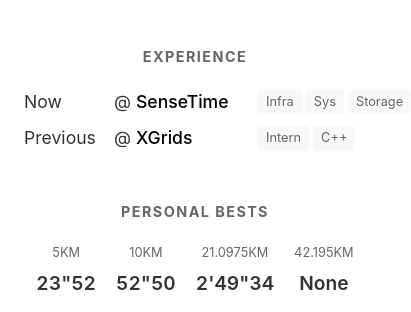
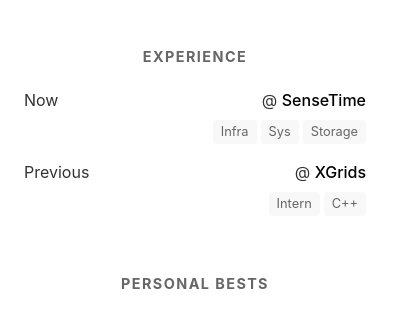
Before and after one commit to jujimeizuo/jujimeizuo, a plain HTML site: page index.html in a window 390 px wide. Shown: the part 342-654 px from the top of the page, 411 px wide, since content can reach past the window. Drawn offline with Linux system fonts and the light colour scheme.

Commit message:
Update styles for work labels and responsive design
Adjusted widths for work labels and companies, and added responsive styles for smaller screens.

```diff
--- a/style.css
+++ b/style.css
@@ -126,14 +126,16 @@ section h2 {
 }
 
 .work-label {
-    width: 90px;
+    width: 160px;
     text-align: left;
+    white-space: nowrap;
 }
 
 .work-company {
     display: inline-block;
-    width: 140px;
+    width: 130px;
     text-align: left;
+    white-space: nowrap;
 }
 
 .work-tags {
@@ -274,9 +276,37 @@ section h2 {
     text-decoration: underline;
 }
 
-@media (max-width: 480px) {
+@media (max-width: 500px) {
     .name {
         font-size: 2rem;
+    }
+
+    .about-container {
+        width: 100%;
+    }
+
+    .work-row {
+        display: grid;
+        grid-template-columns: minmax(0, 1fr) max-content;
+        column-gap: 12px;
+        row-gap: 6px;
+        width: 100%;
+        margin-bottom: 16px;
+        font-size: 1rem;
+    }
+
+    .work-label,
+    .work-company {
+        width: auto;
+    }
+
+    .work-company {
+        text-align: right;
+    }
+
+    .work-tags {
+        grid-column: 1 / -1;
+        justify-content: flex-end;
     }
 
     .stats-grid {
```
